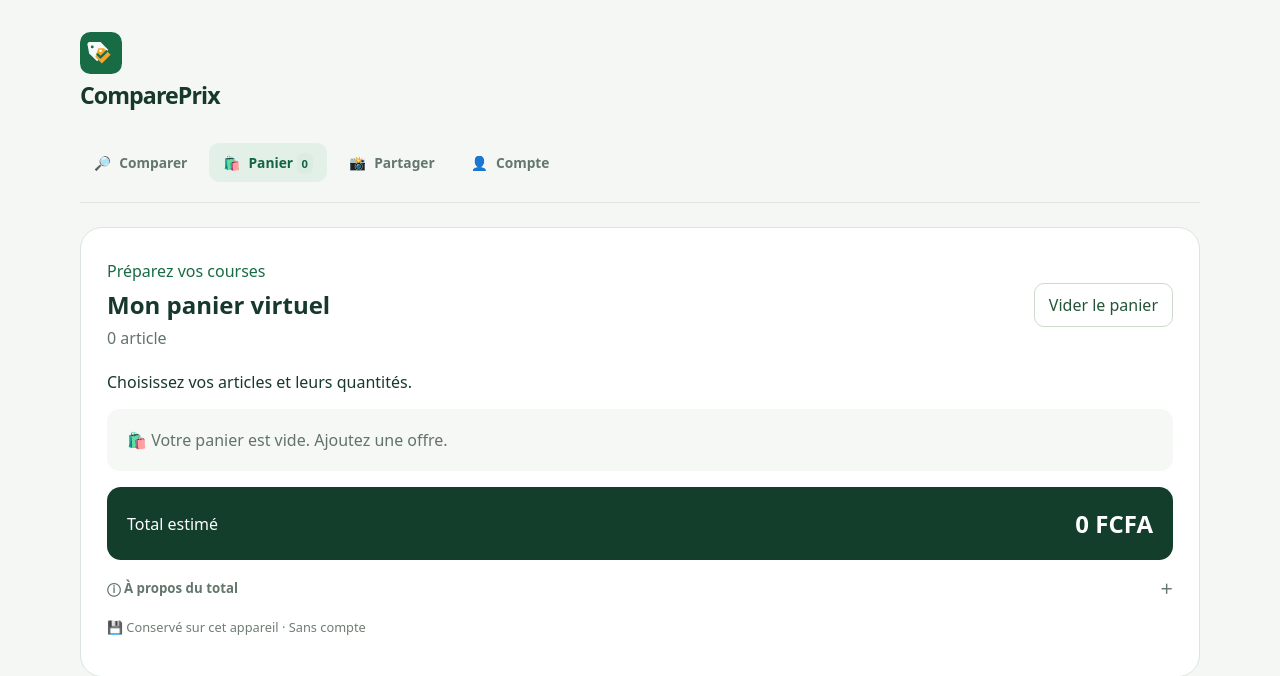
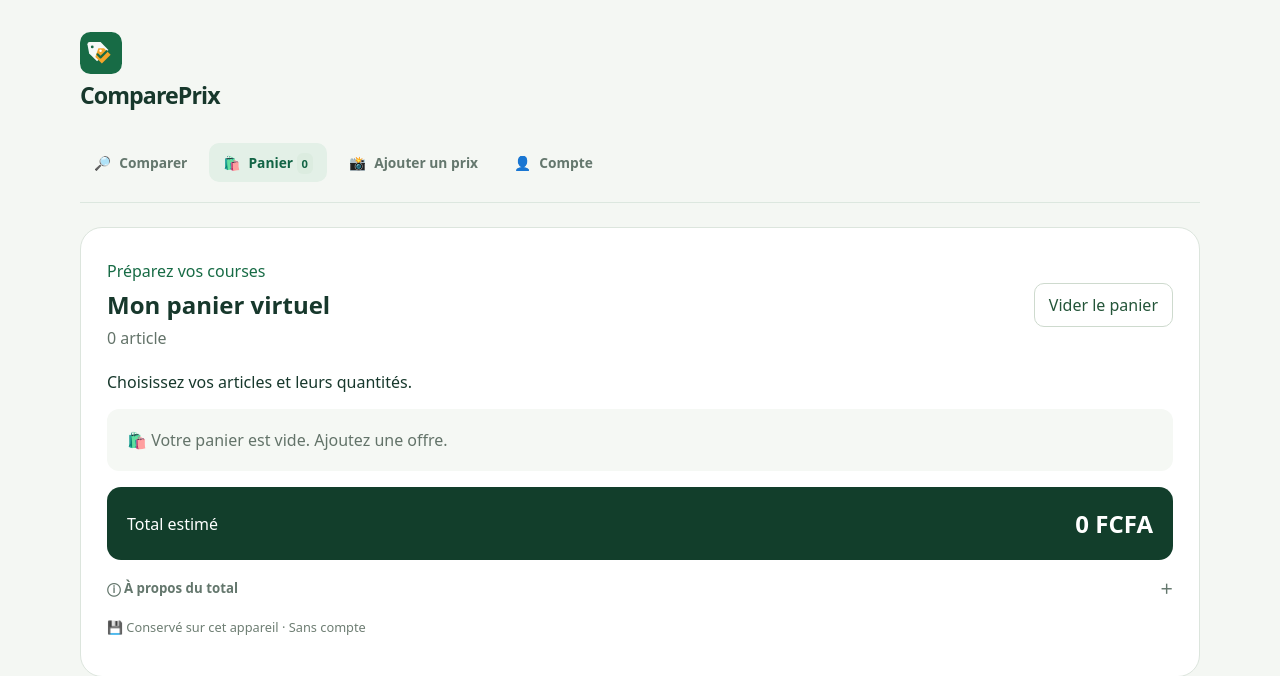
Before and after one commit to patrickeudess/compareprix, a Flask app: page /panier in a window 1280 px wide. Shown: the top 676 px of the page. Run offline with Flask 3, Linux system fonts and the light colour scheme; data that the repository does not hold is empty; some libraries are stand-ins or nearby versions.

Commit message:
Clarify adding prices and account benefits

```diff
--- a/templates/basket.html
+++ b/templates/basket.html
@@ -1,4 +1,4 @@
-<!doctype html><html lang="fr"><head><meta charset="utf-8"><meta name="viewport" content="width=device-width, initial-scale=1"><title>Mon panier · ComparePrix</title><link rel="icon" href="./static/compareprix-mark.svg"><link rel="stylesheet" href="./static/product-design.css"></head><body data-prices="/api/articles" class="standalone-page"><main><header><img src="./static/compareprix-mark.svg" alt=""><h1>ComparePrix</h1></header><nav class="page-nav" aria-label="Navigation principale"><a href="./"><span aria-hidden="true">🔎</span><span>Comparer</span></a><a href="./panier.html" aria-current="page"><span aria-hidden="true">🛍️</span><span>Panier <b id="basketNavCount">0</b></span></a><a href="./contribuer.html"><span aria-hidden="true">📸</span><span>Partager</span></a><a href="./compte.html"><span aria-hidden="true">👤</span><span>Compte</span></a></nav><section id="basket" class="basket-panel" aria-labelledby="basketHeading">
+<!doctype html><html lang="fr"><head><meta charset="utf-8"><meta name="viewport" content="width=device-width, initial-scale=1"><title>Mon panier · ComparePrix</title><link rel="icon" href="./static/compareprix-mark.svg"><link rel="stylesheet" href="./static/product-design.css"></head><body data-prices="/api/articles" class="standalone-page"><main><header><img src="./static/compareprix-mark.svg" alt=""><h1>ComparePrix</h1></header><nav class="page-nav" aria-label="Navigation principale"><a href="./"><span aria-hidden="true">🔎</span><span>Comparer</span></a><a href="./panier.html" aria-current="page"><span aria-hidden="true">🛍️</span><span>Panier <b id="basketNavCount">0</b></span></a><a href="./contribuer.html"><span aria-hidden="true">📸</span><span>Ajouter un prix</span></a><a href="./compte.html"><span aria-hidden="true">👤</span><span>Compte</span></a></nav><section id="basket" class="basket-panel" aria-labelledby="basketHeading">
 <div class="basket-heading"><div><p class="eyebrow">Préparez vos courses</p><h2 id="basketHeading">Mon panier virtuel</h2><p id="basketCount">0 article</p></div><button id="clearBasket" type="button">Vider le panier</button></div>
 <p>Choisissez vos articles et leurs quantités.</p>
 <p id="basketEmpty" class="basket-empty">🛍️ Votre panier est vide. Ajoutez une offre.</p>
```
